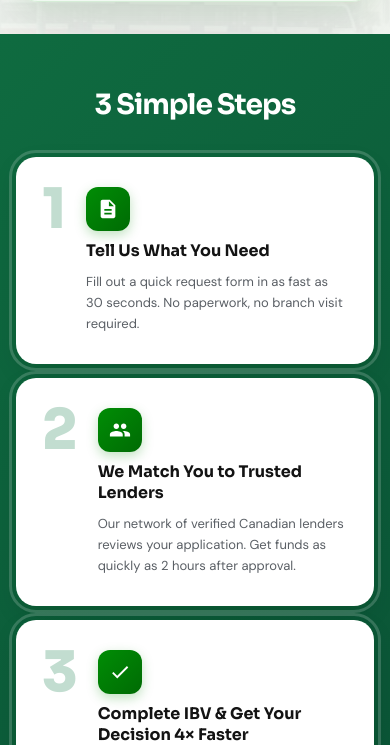
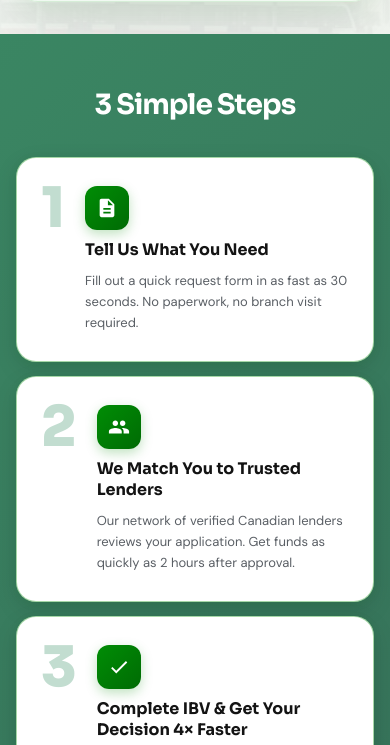
Before and after one commit to AEJAKV/GOLOANS-NEWEST-FINAL-WEBSITE, a website: page index.html in a window 390 px wide. Shown: the part 899-1644 px from the top of the page. Drawn offline with Linux system fonts and the light colour scheme; a script that the page names is missing.

Commit message:
Update steps section styles for improved visual consistency and responsiveness

```diff
--- a/style.css
+++ b/style.css
@@ -694,7 +694,7 @@ h2 {
 }
 
 /* ─── STEPS ─── */
-.steps-section { background: linear-gradient(135deg, #0f6b40 0%, #0a5235 100%); padding: 56px 24px 52px; }
+.steps-section { background: linear-gradient(135deg, rgba(15, 107, 64, 0.82) 0%, rgba(10, 82, 53, 0.82) 100%); padding: 56px 24px 52px; }
 .steps-section h2 { margin-bottom: 36px; color: #fff; }
 .steps-grid {
   display: grid;
@@ -714,9 +714,7 @@ h2 {
 
 .step-card {
   background: #fff;
-  border: 2px solid rgba(255, 255, 255, 0.7);
-  outline: 3px solid rgba(255, 255, 255, 0.18);
-  outline-offset: 4px;
+  border: 1.5px solid rgba(0, 141, 5, 0.35);
   border-radius: 20px;
   padding: 28px 24px;
   display: flex;
@@ -729,18 +727,19 @@ h2 {
   box-shadow:
     0 8px 24px rgba(0, 0, 0, 0.10),
     0 2px 8px rgba(0, 141, 5, 0.08);
-  transition: transform .28s cubic-bezier(0.34, 1.56, 0.64, 1), box-shadow .28s ease, outline-color .28s ease;
+  transition: transform .28s cubic-bezier(0.34, 1.56, 0.64, 1), box-shadow .28s ease, border-color .28s ease;
   cursor: default;
 }
 .step-card:hover {
   transform: translateY(-10px) scale(1.02);
+  border-color: rgba(0, 141, 5, 0.7);
   box-shadow:
     0 32px 64px rgba(0, 0, 0, 0.18),
     0 8px 28px rgba(0, 141, 5, 0.18);
-  outline-color: rgba(255, 255, 255, 0.55);
 }
 .step-card:active {
   transform: translateY(-5px) scale(1.01);
+  border-color: rgba(0, 141, 5, 0.55);
   box-shadow:
     0 18px 40px rgba(0, 0, 0, 0.14),
     0 4px 16px rgba(0, 141, 5, 0.13);
```
